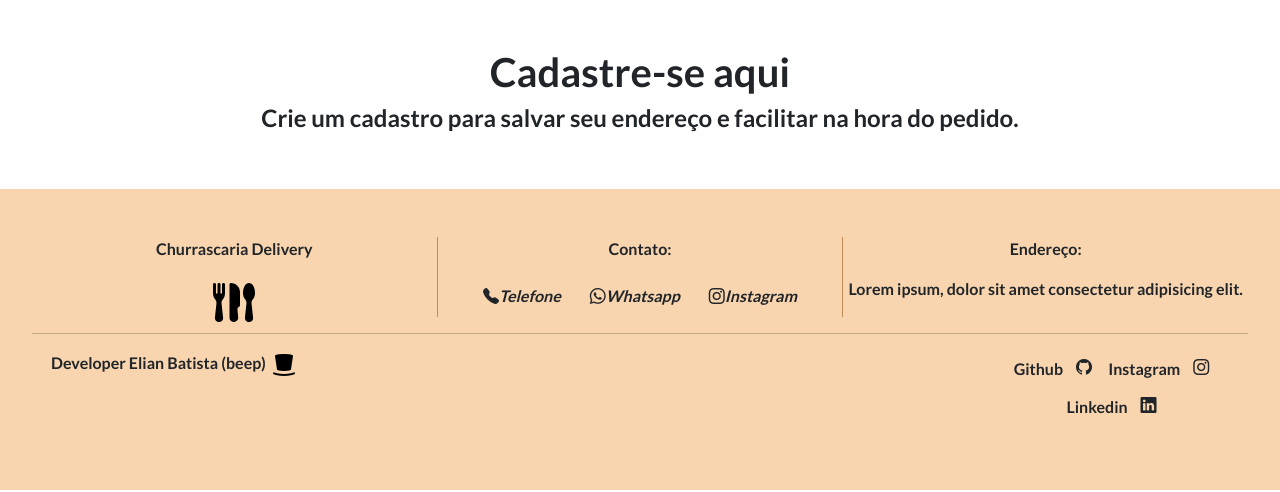
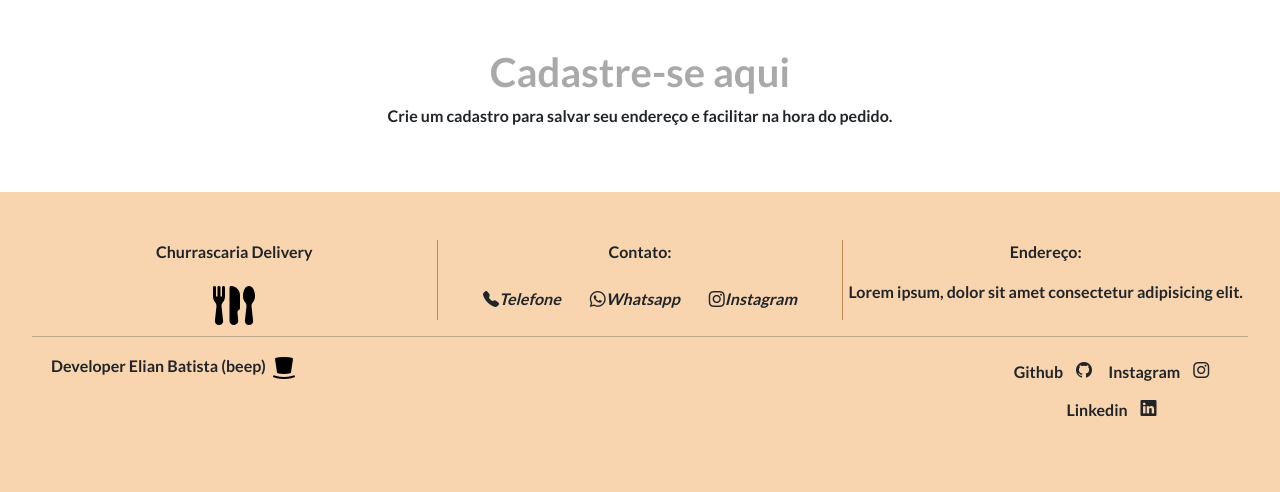
Before and after one commit to Elian-beep/delivery-restaurant, a PHP site: page /Cliente/Cadastro/cadastro.php in a window 1280 px wide. Shown: the top 492 px of the page. Run offline with PHP 8.4, Linux system fonts and the light colour scheme.

Commit message:
Titulo e subtitulo atribuidos a tela de cadastro de novo cliente

```diff
--- a/Cliente/Cadastro/cadastro.php
+++ b/Cliente/Cadastro/cadastro.php
@@ -29,8 +29,8 @@
 
   <!-- INICIO: TITULOS INICIAIS -->
   <div class="container" id="titulos">
-    <h1>Cadastre-se aqui</h1>
-    <h4>Crie um cadastro para salvar seu endereço e facilitar na hora do pedido.</h4>
+    <h1 class="font-color-B04">Cadastre-se aqui</h1>
+    <p>Crie um cadastro para salvar seu endereço e facilitar na hora do pedido.</p>
   </div>
   <!-- FIM: TITULOS INICIAIS -->
 
--- a/Cliente/Cadastro/titulos.css
+++ b/Cliente/Cadastro/titulos.css
@@ -5,3 +5,7 @@
     justify-content: center;
     align-items: center;
 }
+
+#titulos p{
+    text-align: center;
+}
```
